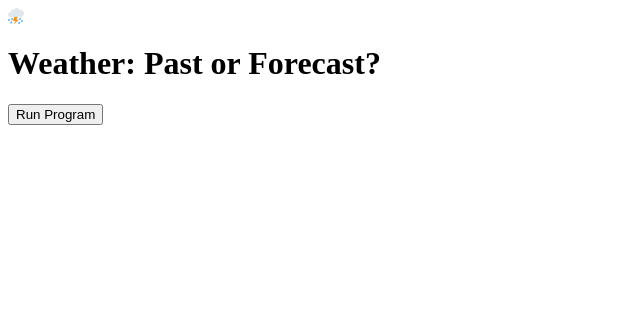
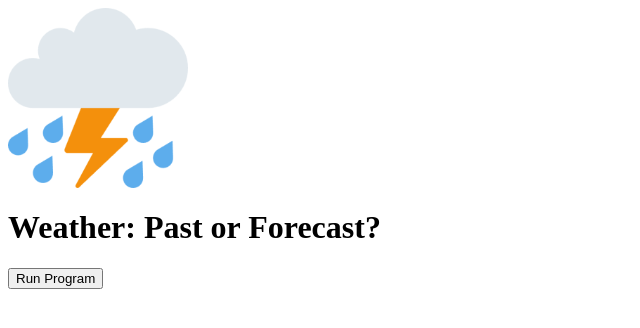
Before and after one commit to johnamdickson/portfolio-project-3, a website: page views/index.html in a window 1280 px wide. Shown: the whole page, without its empty margins (0-640 px from the left). Drawn offline with Linux system fonts and the light colour scheme.

Commit message:
chore: add larger icon image for title

```diff
--- a/views/index.html
+++ b/views/index.html
@@ -1,6 +1,6 @@
 <body>
     <div id="title">
-        <img src="https://github.com/johnamdickson/Portfolio-Project-3/blob/main/views/images/favicon.png?raw=true" alt="icon image of lighting bolt from rainy cloud">
+        <img src="https://github.com/johnamdickson/Portfolio-Project-3/blob/main/views/images/title-icon.png?raw=true" alt="icon image of lighting bolt from rainy cloud">
         <h1>Weather: Past or Forecast?</h1>
     </div>
     <button onclick="window.location.reload()">Run Program</button>
```
Also changed, not shown: views/layout.html (+4 -0 lines), views/images/title-icon.png (added).
